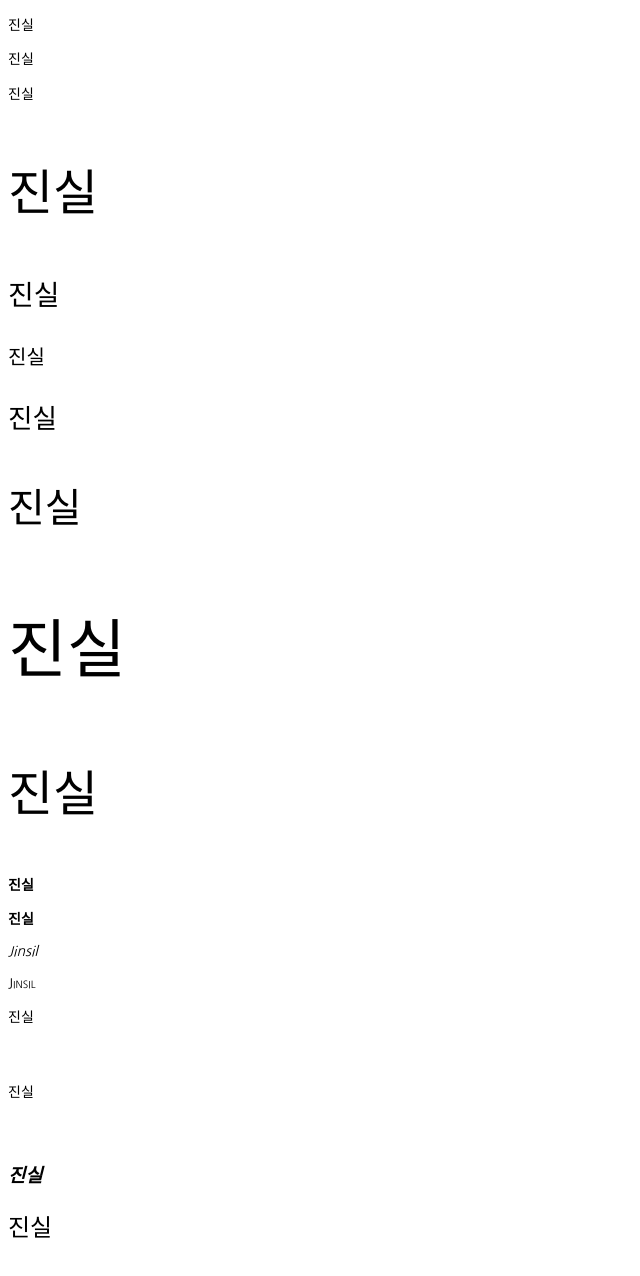
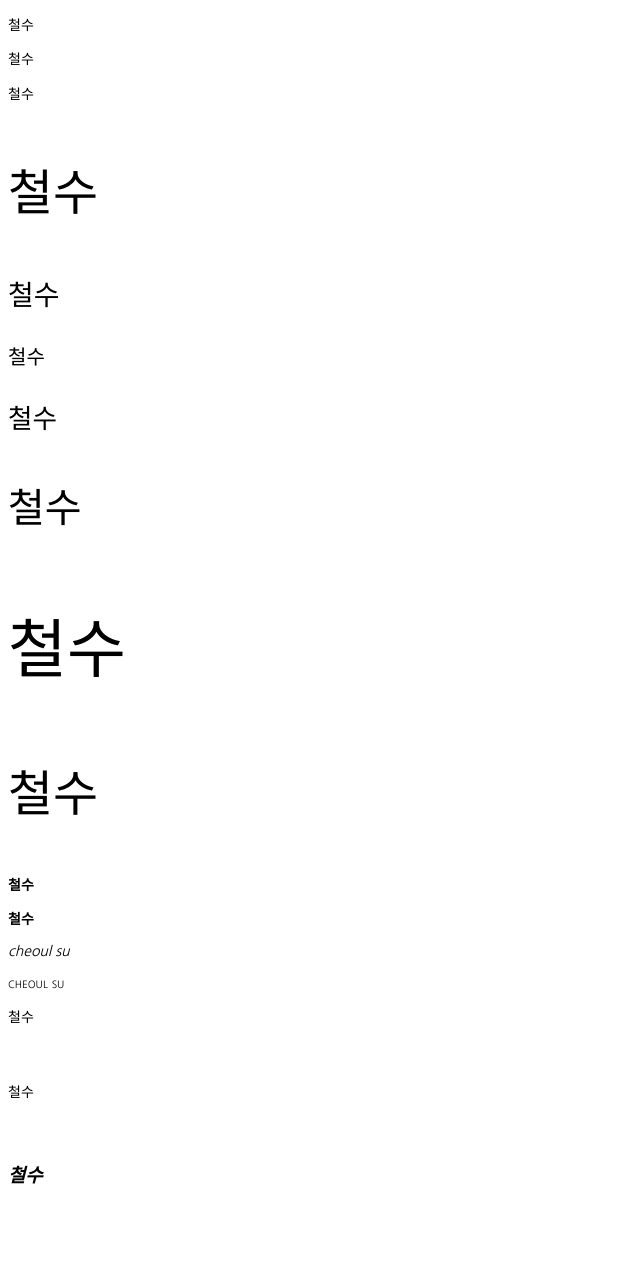
Before and after one commit to MissRyu/html-css, a plain HTML site: page CSS01.html in a window 1280 px wide. Shown: the whole page, without its empty margins (0-640 px from the left). After the commit the page ends 1241 px from the top, so only its background shows below. Drawn offline with Linux system fonts and the light colour scheme.

Commit message:
Update CSS01.html

```diff
--- a/CSS01.html
+++ b/CSS01.html
@@ -40,24 +40,24 @@
     </style>
 </head>
 <body>
-    <p class="font1">진실</p>
-    <p class="font2">진실</p>
-    <p class="font3">진실</p>
-    <p class="em1">진실</p>
-    <p class="per1">진실</p>
-    <p class="px1">진실</p>
-    <p class="pt1">진실</p>
-    <p class="vh">진실</p>
-    <p class="vw">진실</p>
-    <p class="rem">진실</p>
-    <p class="wt1">진실</p>
-    <p class="wt2">진실</p>
-    <p class="italic1">Jinsil</p>
-    <p class="variant1">Jinsil</p>
-    <p class="ht1">진실</p>
-    <p class="ht2">진실</p>
-    <p class="fnt1">진실</p>
-    <p class="fnt2">진실</p>
+    <p class="font1">철수</p>
+    <p class="font2">철수</p>
+    <p class="font3">철수</p>
+    <p class="em1">철수</p>
+    <p class="per1">철수</p>
+    <p class="px1">철수</p>
+    <p class="pt1">철수</p>
+    <p class="vh">철수</p>
+    <p class="vw">철수</p>
+    <p class="rem">철수</p>
+    <p class="wt1">철수</p>
+    <p class="wt2">철수</p>
+    <p class="italic1">cheoul su</p>
+    <p class="variant1">cheoul su</p>
+    <p class="ht1">철수</p>
+    <p class="ht2">철수</p>
+    <p class="fnt1">철수</p>
+    <p class="fnt2"></p>
     <div class="font4"><img src="./images/font4.png" alt=""></div>
 </body>
 </html>
```
